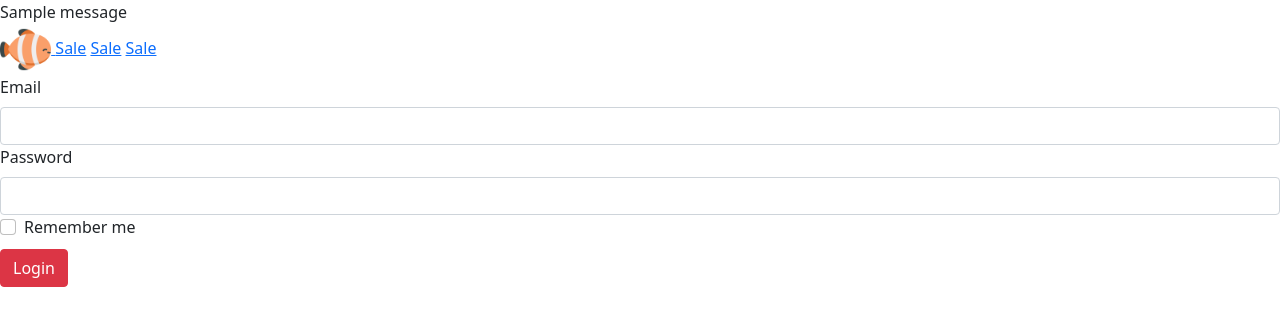
After one commit to signlog2/fishing, a Python web app: template app/templates/login.html in a window 1280 px wide. The commit adds this page. Shown: the top 326 px of the page. Run offline with Jinja, Linux system fonts and the light colour scheme; the template is opened without the code that fills it, so the values that code supplies are empty, except form fields; one stand-in notice (Sample message) is shown; form fields are guessed from the names that the template uses.

Commit message:
Login functionality

```diff
--- a/app/Blueprints/auth_bp.py
+++ b/app/Blueprints/auth_bp.py
@@ -1,7 +1,9 @@
 from flask import Blueprint
-from app.views.AuthView import register
+from app.views.AuthView import logout, register, login
 
 
 auth_bp = Blueprint('auth_bp', __name__)
 
 auth_bp.route('/register', methods=['GET', 'POST'])(register)
+auth_bp.route('/login', methods=['GET', 'POST'])(login)
+auth_bp.route('/logout', methods=['GET', 'POST'])(logout)
--- a/app/templates/base.html
+++ b/app/templates/base.html
@@ -12,6 +12,14 @@
 </head>
 
 <body>
+   {% with messages = get_flashed_messages(with_categories=True) %}
+   {% if messages %}
+   {% for category, message in messages %}
+   <div class='{{ category }}'>{{ message }}</div>
+   {% endfor %}
+   {% endif %}
+   {% endwith %}
+
    {% include 'include/navbar.htm' %}
 
    {% block main %}
--- a/app/templates/include/form.htm
+++ b/app/templates/include/form.htm
@@ -1,6 +1,7 @@
+<input type="hidden" name="csrf_token" value="{{ csrf_token() }}">
 {% for field in form %}
 <div class="form-group">
-   {{ field.label(class="form-label") }}
+   {{ field.label(class="form-label mt-2") }}
    {{ field(class="form-control is-valid") }}
 
    {% if field.errors %}
--- /dev/null
+++ b/app/templates/login.html
@@ -0,0 +1,34 @@
+{% extends 'base.html' %}
+
+{% block main %}
+<div class="form-wrapper">
+   <form action="{{ url_for('auth_bp.login') }}" method="POST">
+      <input type="hidden" name="csrf_token" value="{{ csrf_token() }}">
+      <div class="form-group">
+         {{ form.email.label(class="form-label") }}
+         {{ form.email(class="form-control") }}
+
+         {% if form.email.errors %}
+         <div class="invalid-feedback d-block">
+            {{ form.email.errors[0] }}
+         </div>
+         {% endif %}
+      </div>
+      <div class="form-group">
+         {{ form.password.label(class="form-label") }}
+         {{ form.password(class="form-control") }}
+
+         {% if form.password.errors %}
+         <div class="invalid-feedback d-block">
+            {{ form.password.errors[0] }}
+         </div>
+         {% endif %}
+      </div>
+      <div class="form-check">
+         {{ form.remember_me(class='form-check-input') }}
+         {{ form.remember_me.label(class='form-check-label') }}
+      </div>
+      <input type="submit" value="Login" class="btn btn-danger mt-2">
+   </form>
+</div>
+{% endblock %}
--- a/app/templates/register.html
+++ b/app/templates/register.html
@@ -2,9 +2,9 @@
 
 {% block main %}
 <form action="{{ url_for('auth_bp.register') }}" method="POST">
-   <div class="container"></div>
+   <div class="form-wrapper"></div>
    {% include 'include/form.htm' %}
-   <input type="submit" value="Register" class="btn btn-danger">
+   <input type="submit" value="Register" class="btn btn-danger mt-2">
    </div>
 </form>
 {% endblock %}
```
Also changed, not shown: app/__init__.py (+11 -3 lines), app/forms/LoginForm.py (added, +8 -0 lines), app/models/Product.py (added, +9 -0 lines), app/models/User.py (+11 -2 lines), app/views/AuthView.py (+38 -14 lines), 1 other file.
